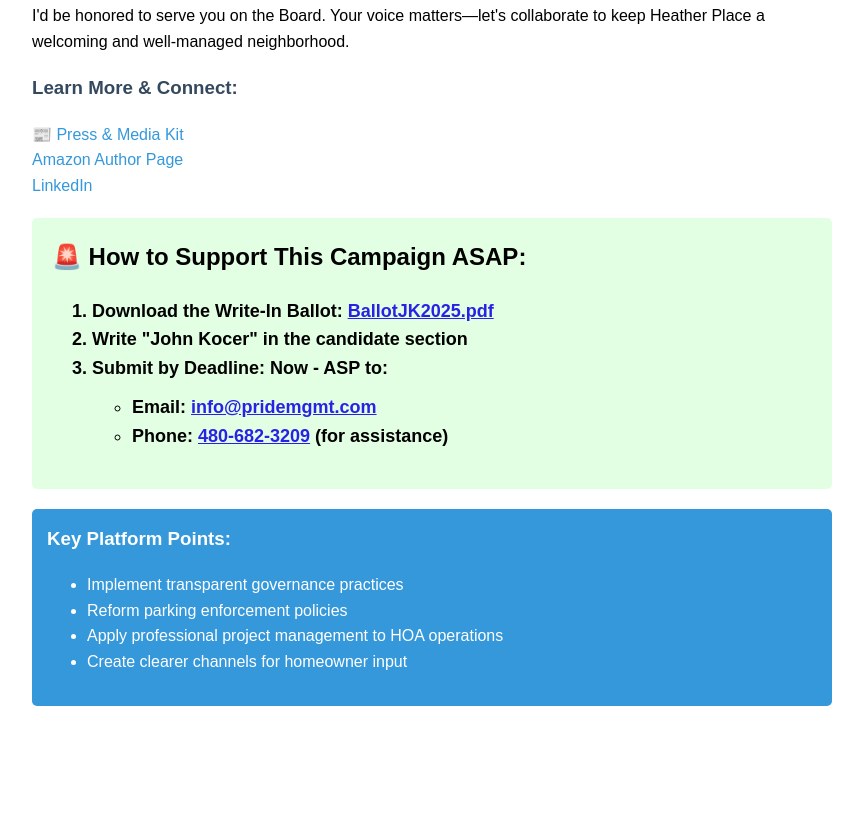
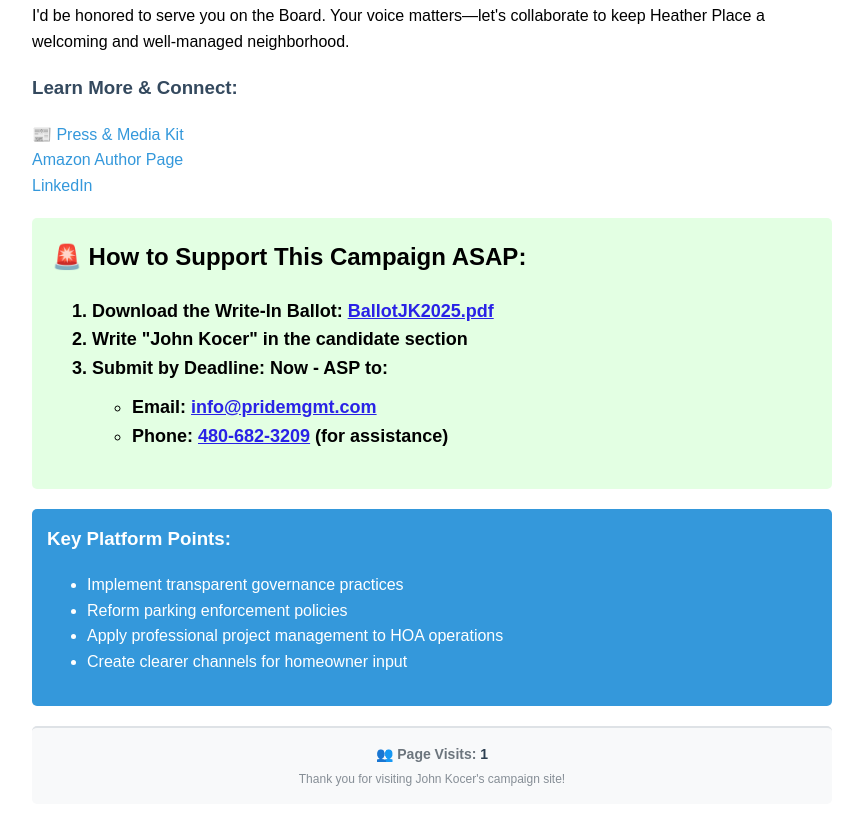
Before and after one commit to vraz23/vraz23.github.io, a plain HTML site: page index.html in a window 1280 px wide. Shown: the part 2746-3570 px from the top of the page, without its empty margins (208-1071 px from the left). Before the commit the page ends 3500 px from the top, so only its background shows below. Drawn offline with Linux system fonts and the light colour scheme.

Commit message:
Add simple visitor counter to campaign page - June 24, 2025

```diff
--- a/index.html
+++ b/index.html
@@ -118,6 +118,43 @@
 </ul>
 </div>
 
+<div style="background-color: #f8f9fa; color: #6c757d; padding: 15px; border-radius: 5px; margin: 20px 0; text-align: center; border-top: 2px solid #dee2e6;">
+<p style="margin: 0; font-size: 14px;">
+    👥 <strong>Page Visits:</strong> <span id="visitorCount" style="font-weight: bold; color: #2c3e50;">Loading...</span>
+</p>
+<p style="margin: 5px 0 0 0; font-size: 12px; color: #868e96;">
+    Thank you for visiting John Kocer's campaign site!
+</p>
 </div>
+
+</div>
+
+<script>
+// Simple visitor counter using localStorage
+function updateVisitorCount() {
+    // Get current count from localStorage
+    let visits = localStorage.getItem('jkCampaignVisits');
+
+    // If no visits recorded, start at 0
+    if (visits === null) {
+        visits = 0;
+    } else {
+        visits = parseInt(visits);
+    }
+
+    // Increment visit count
+    visits++;
+
+    // Store updated count
+    localStorage.setItem('jkCampaignVisits', visits);
+
+    // Display the count
+    document.getElementById('visitorCount').textContent = visits.toLocaleString();
+}
+
+// Update counter when page loads
+document.addEventListener('DOMContentLoaded', updateVisitorCount);
+</script>
+
 </body>
-</html><!-- Cache bust: 06/23/2025 16:10:32 -->
+</html><!-- Cache bust: 06/24/2025 -->
```
